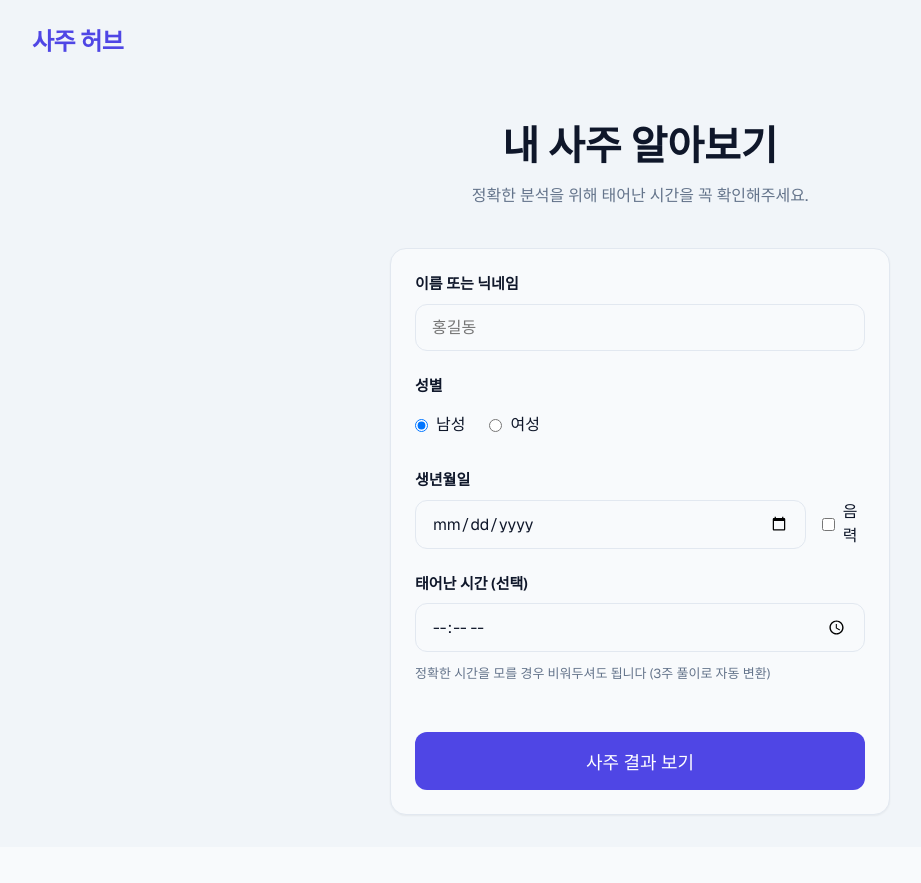
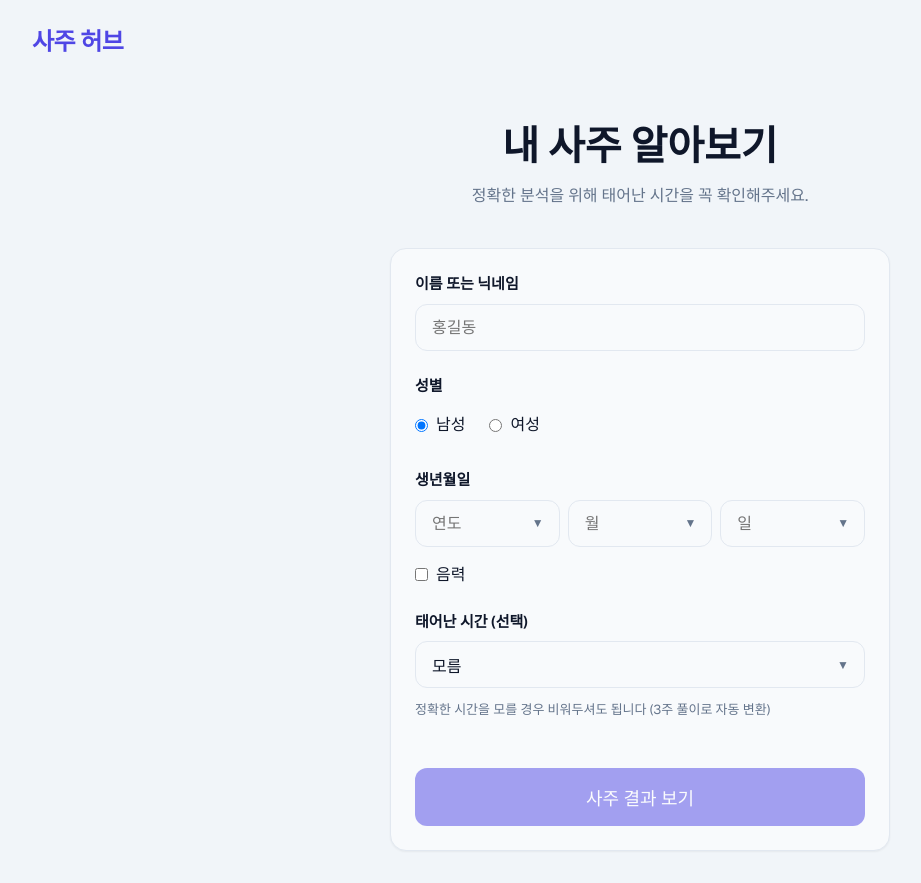
Before and after one commit to PPP-JH/saju, a Next.js app in the folder frontend/: page /input in a window 1280 px wide. Shown: the whole page, without its empty margins (0-921 px from the left). Before the commit the page ends 847 px from the top, so only its background shows below. Built offline with nearby package versions, Linux system fonts and the light colour scheme.

Commit message:
feat: 사주 입력 폼을 SelectBox로 변경 (텍스트 필터링 지원)

```diff
--- a/frontend/src/app/input/page.module.css
+++ b/frontend/src/app/input/page.module.css
@@ -101,6 +101,17 @@
     display: flex;
     align-items: center;
     gap: 1rem;
+    margin-top: 0.5rem;
+}
+
+.dateSelectorRow {
+    display: flex;
+    gap: 0.5rem;
+    width: 100%;
+}
+
+.selectWrapper {
+    flex: 1;
 }
 
 .hint {
--- a/frontend/src/app/input/page.tsx
+++ b/frontend/src/app/input/page.tsx
@@ -5,6 +5,7 @@ import { useRouter } from 'next/navigation';
 import Link from 'next/link';
 import { Card } from '@/components/ui/Card';
 import { Button } from '@/components/ui/Button';
+import { SelectBox } from '@/components/ui/SelectBox';
 import styles from './page.module.css';
 
 export default function InputPage() {
@@ -12,7 +13,9 @@ export default function InputPage() {
     const [formData, setFormData] = useState({
         name: '',
         gender: 'M',
-        birth_date: '',
+        birth_year: '',
+        birth_month: '',
+        birth_day: '',
         birth_time: '',
         is_lunar: false,
     });
@@ -38,6 +41,43 @@ export default function InputPage() {
             [name]: type === 'checkbox' ? checked : value
         }));
     };
+
+    const handleSelectChange = (name: string, value: string) => {
+        setFormData(prev => ({ ...prev, [name]: value }));
+    };
+
+    // Generate Options
+    const currentYear = new Date().getFullYear();
+    const yearOptions = Array.from({ length: 100 }, (_, i) => {
+        const y = (currentYear - i).toString();
+        return { value: y, label: `${y}년` };
+    });
+
+    const monthOptions = Array.from({ length: 12 }, (_, i) => {
+        const m = (i + 1).toString().padStart(2, '0');
+        return { value: m, label: `${m}월` };
+    });
+
+    const dayOptions = Array.from({ length: 31 }, (_, i) => {
+        const d = (i + 1).toString().padStart(2, '0');
+        return { value: d, label: `${d}일` };
+    });
+
+    const timeOptions = [
+        { value: '', label: '모름' },
+        { value: '00:30', label: '자시 (23:30 ~ 01:29)' },
+        { value: '02:30', label: '축시 (01:30 ~ 03:29)' },
+        { value: '04:30', label: '인시 (03:30 ~ 05:29)' },
+        { value: '06:30', label: '묘시 (05:30 ~ 07:29)' },
+        { value: '08:30', label: '진시 (07:30 ~ 09:29)' },
+        { value: '10:30', label: '사시 (09:30 ~ 11:29)' },
+        { value: '12:30', label: '오시 (11:30 ~ 13:29)' },
+        { value: '14:30', label: '미시 (13:30 ~ 15:29)' },
+        { value: '16:30', label: '신시 (15:30 ~ 17:29)' },
+        { value: '18:30', label: '유시 (17:30 ~ 19:29)' },
+        { value: '20:30', label: '술시 (19:30 ~ 21:29)' },
+        { value: '22:30', label: '해시 (21:30 ~ 23:29)' },
+    ];
 
     return (
         <div className={styles.container}>
@@ -93,17 +133,34 @@ export default function InputPage() {
                         </div>
 
                         <div className={styles.formGroup}>
-                            <label htmlFor="birth_date" className={styles.label}>생년월일</label>
+                            <label className={styles.label}>생년월일</label>
+                            <div className={styles.dateSelectorRow}>
+                                <div className={styles.selectWrapper}>
+                                    <SelectBox
+                                        options={yearOptions}
+                                        value={formData.birth_year}
+                                        onChange={(v) => handleSelectChange('birth_year', v)}
+                                        placeholder="연도"
+                                    />
+                                </div>
+                                <div className={styles.selectWrapper}>
+                                    <SelectBox
+                                        options={monthOptions}
+                                        value={formData.birth_month}
+                                        onChange={(v) => handleSelectChange('birth_month', v)}
+                                        placeholder="월"
+                                    />
+                                </div>
+                                <div className={styles.selectWrapper}>
+                                    <SelectBox
+                                        options={dayOptions}
+                                        value={formData.birth_day}
+                                        onChange={(v) => handleSelectChange('birth_day', v)}
+                                        placeholder="일"
+                                    />
+                                </div>
+                            </div>
                             <div className={styles.dateRow}>
-                                <input
-                                    type="date"
-                                    id="birth_date"
-                                    name="birth_date"
-                                    className={styles.input}
-                                    value={formData.birth_date}
-                                    onChange={handleChange}
-                                    required
-                                />
                                 <label className={styles.checkboxLabel}>
                                     <input
                                         type="checkbox"
@@ -116,20 +173,24 @@ export default function InputPage() {
                         </div>
 
                         <div className={styles.formGroup}>
-                            <label htmlFor="birth_time" className={styles.label}>태어난 시간 (선택)</label>
-                            <input
-                                type="time"
-                                id="birth_time"
-                                name="birth_time"
-                                className={styles.input}
+                            <label className={styles.label}>태어난 시간 (선택)</label>
+                            <SelectBox
+                                options={timeOptions}
                                 value={formData.birth_time}
-                                onChange={handleChange}
+                                onChange={(v) => handleSelectChange('birth_time', v)}
+                                placeholder="시간을 선택하거나 입력하세요"
                             />
                             <span className={styles.hint}>정확한 시간을 모를 경우 비워두셔도 됩니다 (3주 풀이로 자동 변환)</span>
                         </div>
 
                         <div className={styles.submitWrapper}>
-                            <Button type="submit" variant="primary" size="lg" className={styles.submitBtn} disabled={loading}>
+                            <Button
+                                type="submit"
+                                variant="primary"
+                                size="lg"
+                                className={styles.submitBtn}
+                                disabled={loading || !formData.name || !formData.birth_year || !formData.birth_month || !formData.birth_day}
+                            >
                                 {loading ? '분석 중...' : '사주 결과 보기'}
                             </Button>
                         </div>
--- /dev/null
+++ b/frontend/src/components/ui/SelectBox.module.css
@@ -0,0 +1,81 @@
+.wrapper {
+    position: relative;
+    width: 100%;
+}
+
+.inputContainer {
+    position: relative;
+    width: 100%;
+    cursor: text;
+}
+
+.input {
+    width: 100%;
+    padding: 0.75rem 1rem;
+    padding-right: 2.5rem;
+    border: 1px solid var(--border);
+    border-radius: var(--radius-md);
+    background: var(--background);
+    color: var(--foreground);
+    font-size: 1rem;
+    font-family: inherit;
+    transition: all 0.2s;
+}
+
+.input:focus {
+    outline: none;
+    border-color: var(--primary);
+    box-shadow: 0 0 0 1px var(--primary);
+}
+
+.arrow {
+    position: absolute;
+    right: 1rem;
+    top: 50%;
+    transform: translateY(-50%);
+    color: var(--text-muted);
+    font-size: 0.75rem;
+    pointer-events: none;
+}
+
+.optionsList {
+    position: absolute;
+    top: calc(100% + 4px);
+    left: 0;
+    width: 100%;
+    max-height: 250px;
+    overflow-y: auto;
+    background: var(--background);
+    border: 1px solid var(--border);
+    border-radius: var(--radius-md);
+    box-shadow: var(--shadow-md);
+    z-index: 50;
+    list-style: none;
+    padding: 0.5rem 0;
+    margin: 0;
+}
+
+.option {
+    padding: 0.75rem 1rem;
+    cursor: pointer;
+    font-size: 0.9375rem;
+    color: var(--foreground);
+    transition: background-color 0.2s;
+}
+
+.option:hover {
+    background-color: var(--bg-card-hover);
+}
+
+.option.selected {
+    background-color: var(--bg-card-hover);
+    color: var(--primary);
+    font-weight: 600;
+}
+
+.noResult {
+    padding: 0.75rem 1rem;
+    color: var(--text-muted);
+    font-size: 0.9375rem;
+    text-align: center;
+}
--- /dev/null
+++ b/frontend/src/components/ui/SelectBox.tsx
@@ -0,0 +1,87 @@
+import React, { useState, useEffect, useRef } from 'react';
+import styles from './SelectBox.module.css';
+
+interface Option {
+    value: string;
+    label: string;
+}
+
+interface SelectBoxProps {
+    options: Option[];
+    value: string;
+    onChange: (value: string) => void;
+    placeholder?: string;
+    name?: string;
+    id?: string;
+}
+
+export function SelectBox({ options, value, onChange, placeholder = '선택해주세요', name, id }: SelectBoxProps) {
+    const [isOpen, setIsOpen] = useState(false);
+    const [searchTerm, setSearchTerm] = useState('');
+    const wrapperRef = useRef<HTMLDivElement>(null);
+
+    // Find current label
+    const selectedOption = options.find(opt => opt.value === value);
+    const displayValue = isOpen ? searchTerm : (selectedOption ? selectedOption.label : '');
+
+    useEffect(() => {
+        function handleClickOutside(event: MouseEvent) {
+            if (wrapperRef.current && !wrapperRef.current.contains(event.target as Node)) {
+                setIsOpen(false);
+                setSearchTerm('');
+            }
+        }
+        document.addEventListener('mousedown', handleClickOutside);
+        return () => document.removeEventListener('mousedown', handleClickOutside);
+    }, []);
+
+    const filteredOptions = options.filter(opt =>
+        opt.label.toLowerCase().includes(searchTerm.toLowerCase())
+    );
+
+    const handleSelect = (newValue: string) => {
+        onChange(newValue);
+        setIsOpen(false);
+        setSearchTerm('');
+    };
+
+    return (
+        <div className={styles.wrapper} ref={wrapperRef}>
+            <div className={styles.inputContainer} onClick={() => setIsOpen(true)}>
+                <input
+                    id={id}
+                    name={name}
+                    type="text"
+                    className={styles.input}
+                    placeholder={!isOpen && !selectedOption ? placeholder : ''}
+                    value={displayValue}
+                    onChange={(e) => {
+                        setIsOpen(true);
+                        setSearchTerm(e.target.value);
+                    }}
+                    onFocus={() => setIsOpen(true)}
+                    autoComplete="off"
+                />
+                <span className={styles.arrow}>{isOpen ? '▲' : '▼'}</span>
+            </div>
+
+            {isOpen && (
+                <ul className={styles.optionsList}>
+                    {filteredOptions.length > 0 ? (
+                        filteredOptions.map((opt) => (
+                            <li
+                                key={opt.value}
+                                className={`${styles.option} ${opt.value === value ? styles.selected : ''}`}
+                                onClick={() => handleSelect(opt.value)}
+                            >
+                                {opt.label}
+                            </li>
+                        ))
+                    ) : (
+                        <li className={styles.noResult}>검색 결과가 없습니다</li>
+                    )}
+                </ul>
+            )}
+        </div>
+    );
+}
```
